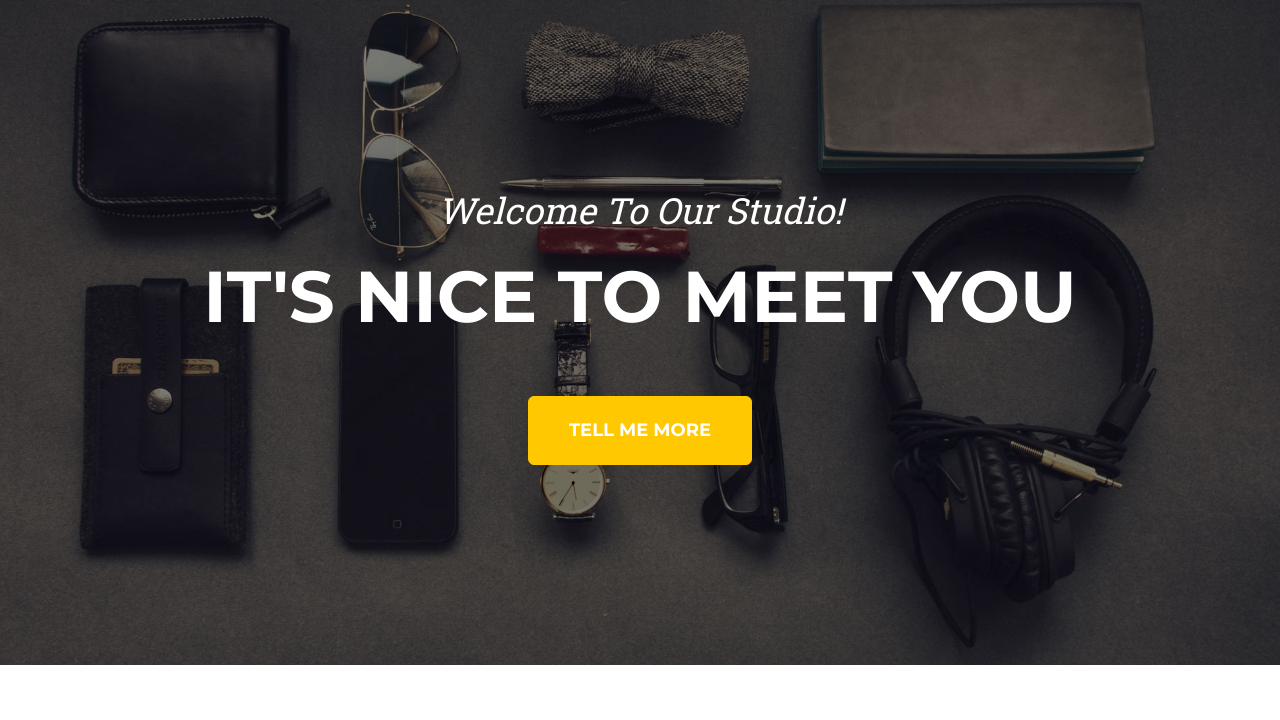
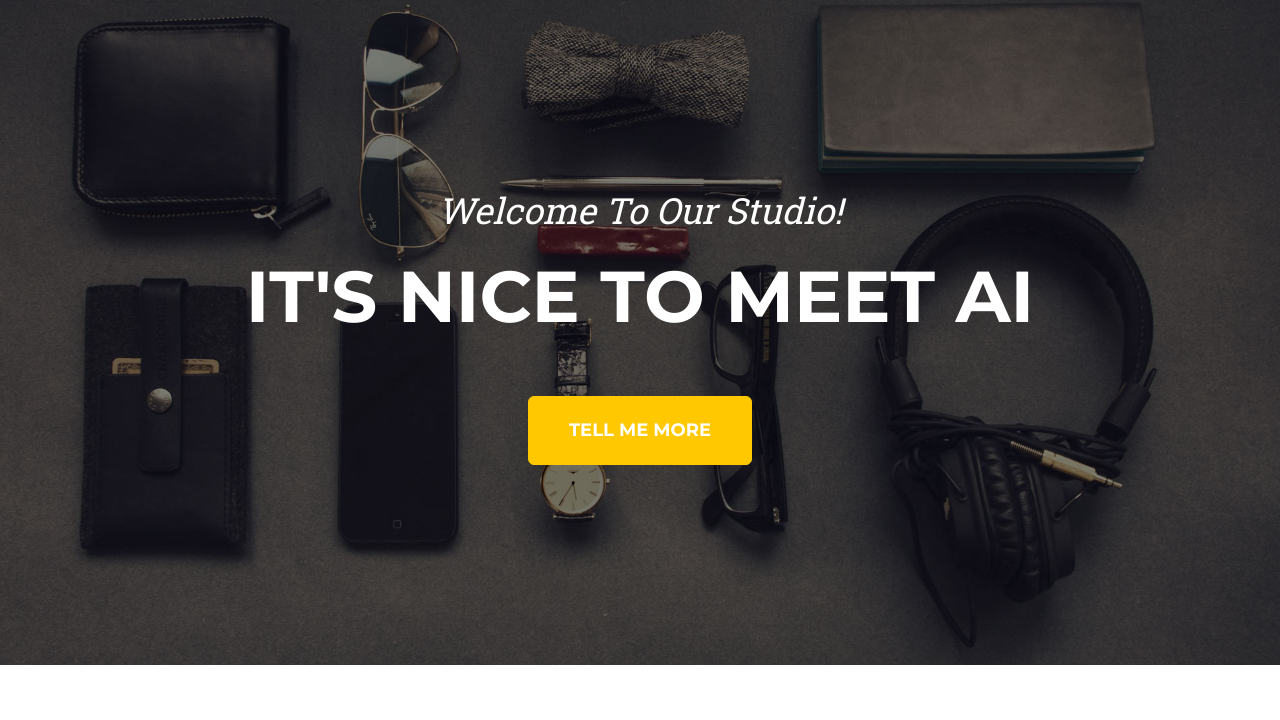
Before and after one commit to laftelaniking/bigdata, a plain HTML site: page index.html in a window 1280 px wide. Shown: the part 80-800 px from the top of the page. Drawn offline with nearby package versions, Linux system fonts and the light colour scheme.

Commit message:
git hosting test2

```diff
--- a/index.html
+++ b/index.html
@@ -40,7 +40,7 @@
         <header class="masthead">
             <div class="container">
                 <div class="masthead-subheading">Welcome To Our Studio!</div>
-                <div class="masthead-heading text-uppercase">It's Nice To Meet You</div>
+                <div class="masthead-heading text-uppercase">It's Nice To Meet AI</div>
                 <a class="btn btn-primary btn-xl text-uppercase" href="#services">Tell Me More</a>
             </div>
         </header>
```
